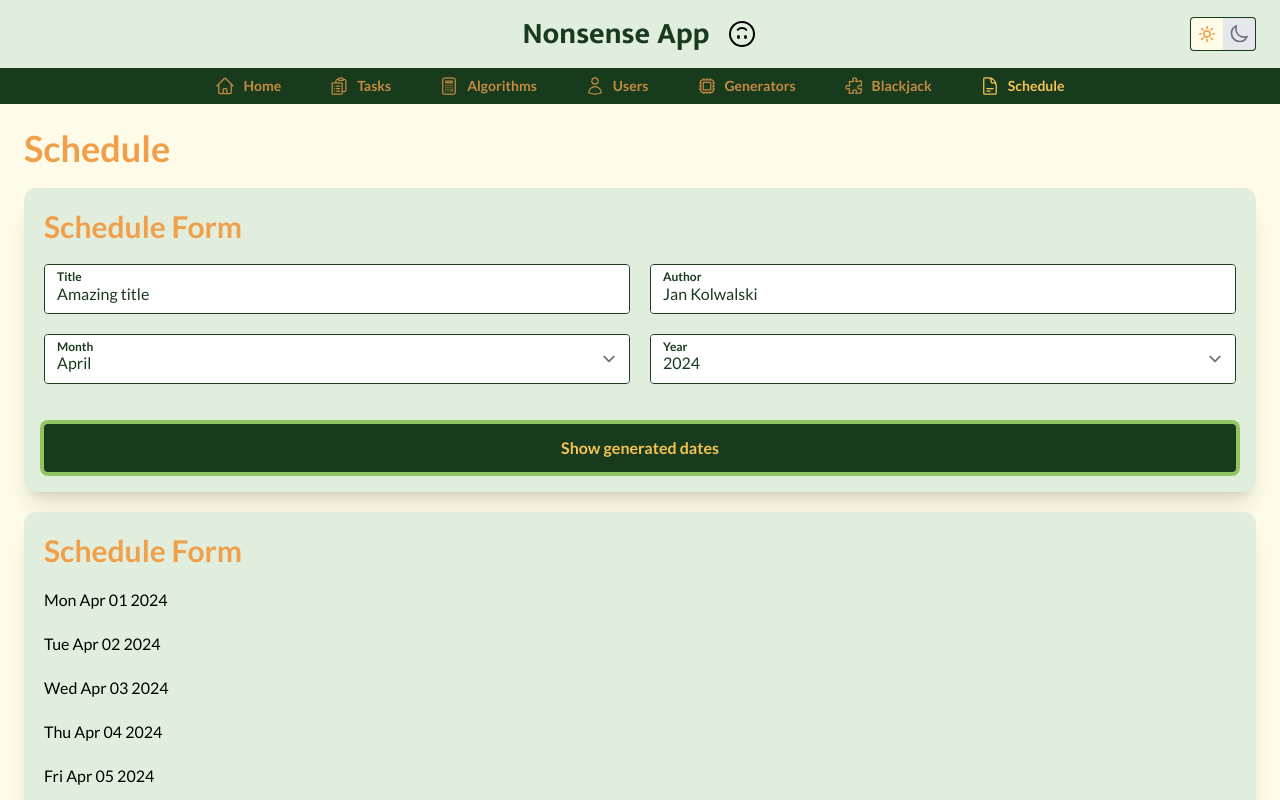
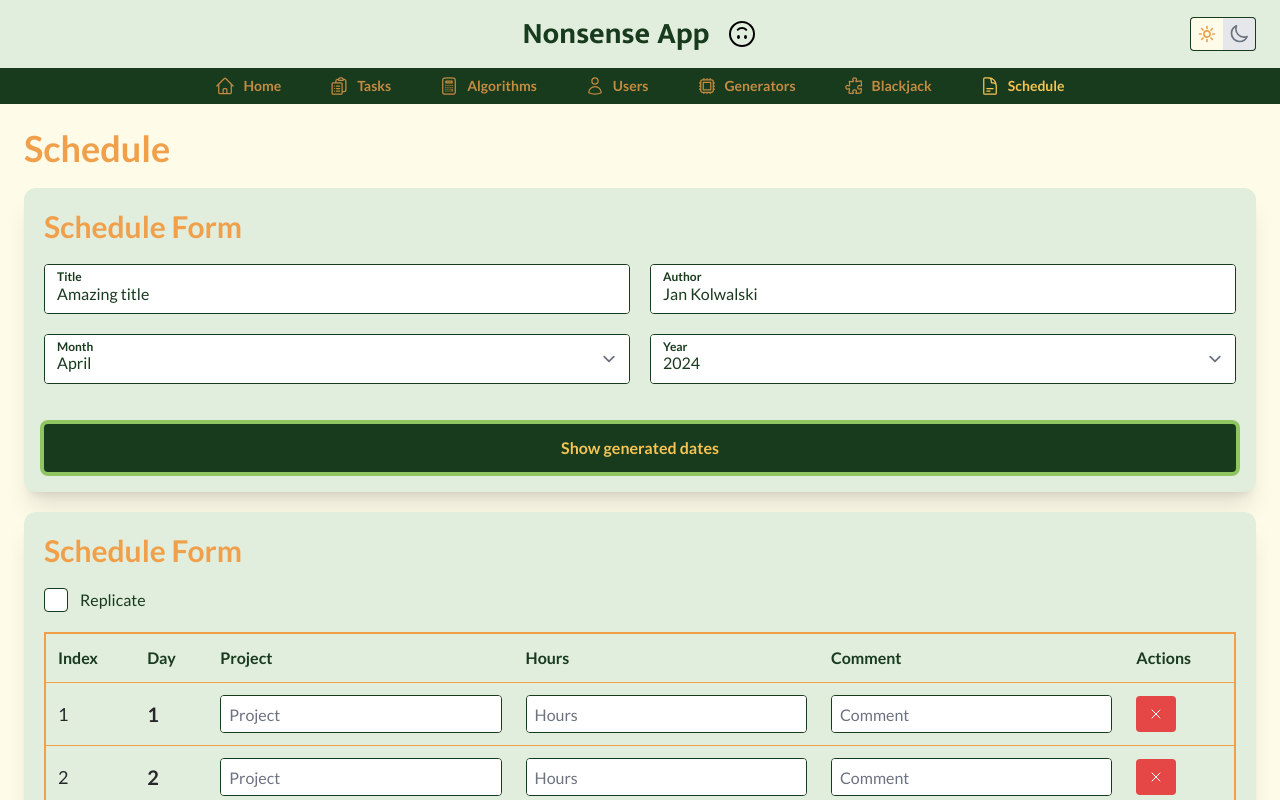
Before and after one commit to tobiasz1997/nonsense-app, a Next.js app: page /schedule in a window 1280 px wide. Both pictures are taken after a click on the button "Show generated dates". Shown: the top 800 px of the page. Built offline with nearby package versions, Linux system fonts and the light colour scheme; what @react-pdf/renderer would draw is missing.

Commit message:
Feat: Created second step - schedule days details, WIP

```diff
--- a/src/components/features/Schedule/ScheduleDatesForm.tsx
+++ b/src/components/features/Schedule/ScheduleDatesForm.tsx
@@ -1,17 +1,154 @@
-import React, { FC } from 'react';
+import { XMarkIcon } from '@heroicons/react/24/outline';
+import { ChangeEvent, FC, useState } from 'react';
+import { useFieldArray, useForm } from 'react-hook-form';
+import Button from '@components/ui/Button';
 import CustomBox from '@components/ui/CustomBox';
+import FormCheckbox from '@components/ui/FormCheckbox';
+import FormInput from '@components/ui/FormInput';
+import { validateInputWithNumbers, validateRequired } from '@utils/validators';
 
 type Props = {
 	dates: Date[];
-	onSubmit: (payload: any) => void;
+	onSubmit: (payload: IScheduleDatesForm) => void;
 };
 
+interface IScheduleDay {
+	day: number;
+	project: string;
+	hours: string;
+	comment: string;
+}
+
+interface IScheduleDatesForm {
+	days: IScheduleDay[];
+}
+
 const ScheduleDatesForm: FC<Props> = (props) => {
+	const {
+		register,
+		handleSubmit,
+		control,
+		getValues,
+		setValue,
+		formState: { errors }
+	} = useForm<IScheduleDatesForm>({
+		reValidateMode: 'onChange',
+		defaultValues: {
+			days: props.dates.map(
+				(x) =>
+					({
+						day: x.getDate(),
+						project: '',
+						hours: '',
+						comment: ''
+					}) as IScheduleDay
+			)
+		}
+	});
+	const { fields, append, prepend, remove, swap, move, insert } = useFieldArray(
+		{
+			control,
+			name: 'days'
+		}
+	);
+	const [isReplicate, setIsReplicate] = useState(false);
+
+	const handleProjectChange = (
+		event: ChangeEvent<HTMLInputElement>,
+		idx: number,
+		prop: 'project' | 'hours' | 'comment'
+	) => {
+		if (isReplicate) {
+			getValues().days.forEach((_, i) => {
+				if (i === idx) {
+					return;
+				}
+				setValue(`days.${i}.${prop}`, event.target.value);
+			});
+		}
+	};
+
 	return (
 		<CustomBox title="Schedule Form">
-			{props.dates.map((date, index) => (
-				<div key={index}>{date.toDateString()}</div>
-			))}
+			<div className="flex">
+				<FormCheckbox
+					label="Replicate"
+					checked={isReplicate}
+					onChange={() => setIsReplicate((prevState) => !prevState)}
+				/>
+			</div>
+			<form noValidate onSubmit={handleSubmit(props.onSubmit)}>
+				<table className="w-full rounded-xl border-2 border-orange">
+					<thead className="hidden md:table-header-group">
+						<tr className="w-full border-b border-orange text-left font-bold text-green-dark dark:text-pistachio">
+							<th className="p-3">Index</th>
+							<th className="p-3">Day</th>
+							<th className="p-3">Project</th>
+							<th className="p-3">Hours</th>
+							<th className="p-3">Comment</th>
+							<th className="p-3">Actions</th>
+						</tr>
+					</thead>
+					<tbody>
+						{fields.map((item, idx) => (
+							<tr
+								key={item.id}
+								className="grid border-b border-orange sm:grid-cols-2 md:table-row"
+							>
+								<td className="p-1 md:p-3 text-lg text-zinc-800">{idx + 1}</td>
+								<td className="p-1 md:p-3">
+									<div className="text-xl font-bold text-zinc-800">
+										{item.day}
+									</div>
+								</td>
+								<td className="p-1 md:p-3">
+									<FormInput
+										{...register(`days.${idx}.project`, {
+											...validateRequired(),
+											onChange: (x) => handleProjectChange(x, idx, 'project')
+										})}
+										error={errors.days?.[idx]?.project?.message}
+										dimension="small"
+										placeholder="Project"
+									/>
+								</td>
+								<td className="p-1 md:p-3">
+									<FormInput
+										{...register(`days.${idx}.hours`, {
+											...validateInputWithNumbers(),
+											onChange: (x) => handleProjectChange(x, idx, 'hours')
+										})}
+										error={errors.days?.[idx]?.hours?.message}
+										dimension="small"
+										placeholder="Hours"
+									/>
+								</td>
+								<td className="p-1 md:p-3">
+									<FormInput
+										{...register(`days.${idx}.comment`, {
+											onChange: (x) => handleProjectChange(x, idx, 'comment')
+										})}
+										dimension="small"
+										placeholder="Comment"
+									/>
+								</td>
+								<td className="p-1 md:p-3">
+									<Button
+										className="max-w-max"
+										size="small"
+										variant="delete"
+										icon={<XMarkIcon />}
+									/>
+								</td>
+							</tr>
+						))}
+					</tbody>
+				</table>
+
+				<div className="mt-5">
+					<Button type="submit">Show generated dates</Button>
+				</div>
+			</form>
 		</CustomBox>
 	);
 };
--- a/src/components/ui/Button.tsx
+++ b/src/components/ui/Button.tsx
@@ -39,7 +39,9 @@ const Button: FC<ButtonHTMLAttributes<HTMLButtonElement> & Props> = (props) => {
 		tertiary:
 			'text-black bg-orange hover:bg-orange/[0.7] hover:shadow-xl focus:ring-yellow-light font-bold',
 		quaternary:
-			'text-green-dark bg-yellow hover:bg-yellow/[.7] hover:shadow-xl focus:ring-orange font-bold'
+			'text-green-dark bg-yellow hover:bg-yellow/[.7] hover:shadow-xl focus:ring-orange font-bold',
+		delete:
+			'text-white bg-red hover:bg-red/[.7] hover:shadow-xl focus:ring-orange font-bold'
 	};
 
 	const getIsPromise = (res: any) => res && typeof res.then === 'function';
@@ -95,10 +97,9 @@ const Button: FC<ButtonHTMLAttributes<HTMLButtonElement> & Props> = (props) => {
 									)}
 								</span>
 								<span
-									className={cx(
-										'flex w-full justify-center',
-										props.icon && props.children && 'pl-3'
-									)}
+									className={cx('flex w-full justify-center', {
+										'pl-3': props.icon && props.children
+									})}
 								>
 									{props.children}
 								</span>
@@ -114,6 +115,11 @@ const Button: FC<ButtonHTMLAttributes<HTMLButtonElement> & Props> = (props) => {
 };
 
 type sizeType = 'default' | 'small' | 'fit';
-type variantType = 'primary' | 'secondary' | 'tertiary' | 'quaternary';
+type variantType =
+	| 'primary'
+	| 'secondary'
+	| 'tertiary'
+	| 'quaternary'
+	| 'delete';
 
 export default Button;
--- a/src/components/ui/FormInput.tsx
+++ b/src/components/ui/FormInput.tsx
@@ -10,12 +10,23 @@ import FormLabel from '@components/ui/FormLabel';
 export type InputProps = {
 	label?: string;
 	error?: string;
+	dimension?: sizeType;
 };
 
 const FormInput: ForwardRefRenderFunction<
 	HTMLInputElement,
 	InputProps & InputHTMLAttributes<HTMLInputElement>
 > = (props, ref) => {
+	const sizes: Record<sizeType, string> = {
+		small: 'h-9',
+		default: 'h-12'
+	};
+
+	const labelPosition: Record<sizeType, string> = {
+		small: 'top-0 left-3',
+		default: 'top-1 left-3'
+	};
+
 	return (
 		<div>
 			<label
@@ -28,7 +39,12 @@ const FormInput: ForwardRefRenderFunction<
 			>
 				<span className="relative w-full">
 					{props.label && (
-						<span className="absolute top-1 left-3">
+						<span
+							className={cx(
+								'absolute',
+								labelPosition[props.dimension ?? 'default']
+							)}
+						>
 							<FormLabel required={props.required}>{props.label}</FormLabel>
 						</span>
 					)}
@@ -36,8 +52,9 @@ const FormInput: ForwardRefRenderFunction<
 						{...props}
 						ref={ref}
 						className={cx(
-							'h-12 w-full border-none focus:outline-none focus:ring-0 disabled:opacity-50',
-							props.label ? 'px-3 pb-2 pt-4' : 'p-2'
+							'w-full border-none focus:outline-none focus:ring-0 disabled:opacity-50',
+							props.label ? 'px-3 pb-2 pt-4' : 'p-2',
+							sizes[props.dimension ?? 'default']
 						)}
 					/>
 				</span>
@@ -47,4 +64,6 @@ const FormInput: ForwardRefRenderFunction<
 	);
 };
 
+type sizeType = 'default' | 'small';
+
 export default forwardRef(FormInput);
```
